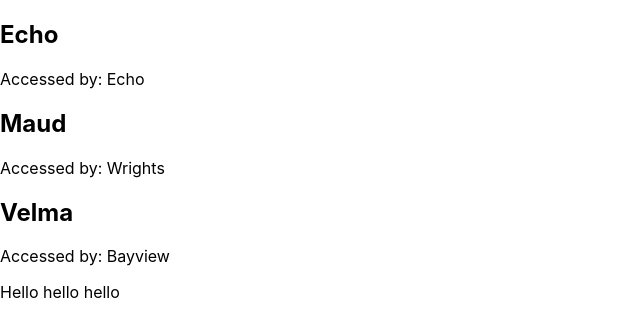
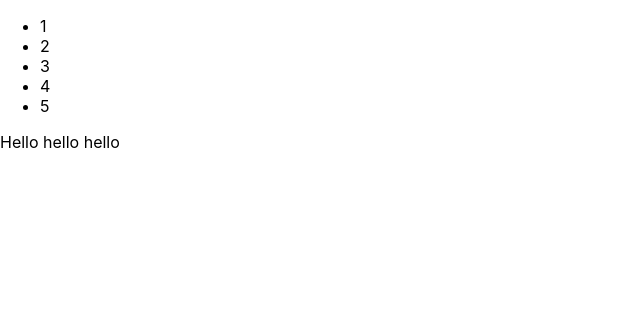
Before and after one commit to GabFitzgerald/my-first-react-app, a React (Create React App) app: page / in a window 1280 px wide. Shown: the top 336 px of the page, without its empty margins (0-640 px from the left). Built offline with nearby package versions, Linux system fonts and the light colour scheme.

Commit message:
iterating over a list of items numbers

```diff
--- a/src/index.js
+++ b/src/index.js
@@ -8,19 +8,19 @@ const lakeList = [
   {id: "3", name: "Velma", trailhead: "Bayview"}
 ]
 
-function App({lakes}) {
+const list = [1, 2, 3, 4, 5]
+
+function App({items}) {
   return (
-    <div>
-      {lakes.map(lake => (
-      <div key={lake.id}>
-        <h2>{lake.name}</h2>
-        <p>Accessed by: {lake.trailhead} </p>
-      </div>))}
-    </div>
+   <ul>
+     {items.map(item => (
+      <li key={item.toString()}>{item}</li>
+     ))}
+   </ul>
   )
 }
 
 ReactDOM.render(
-  <App lakes={lakeList}/>,
+  <App items={list}/>,
   document.getElementById('root')
 );
```
